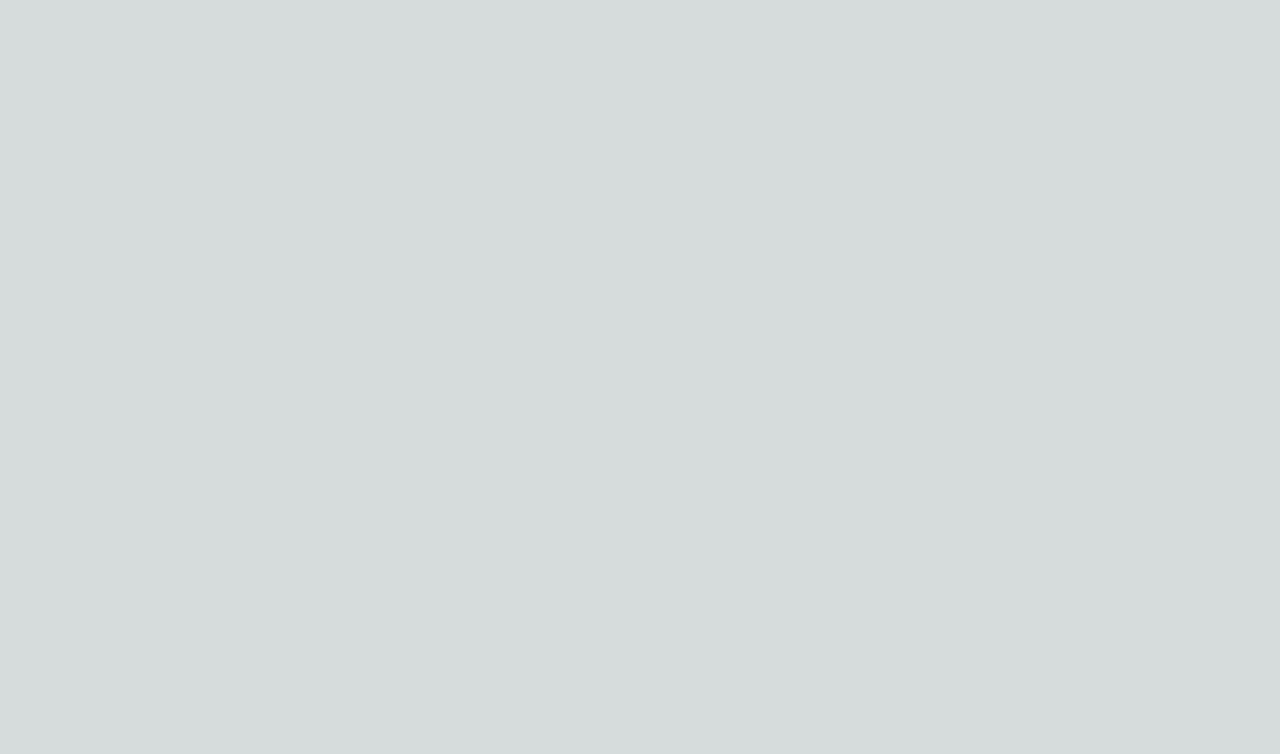
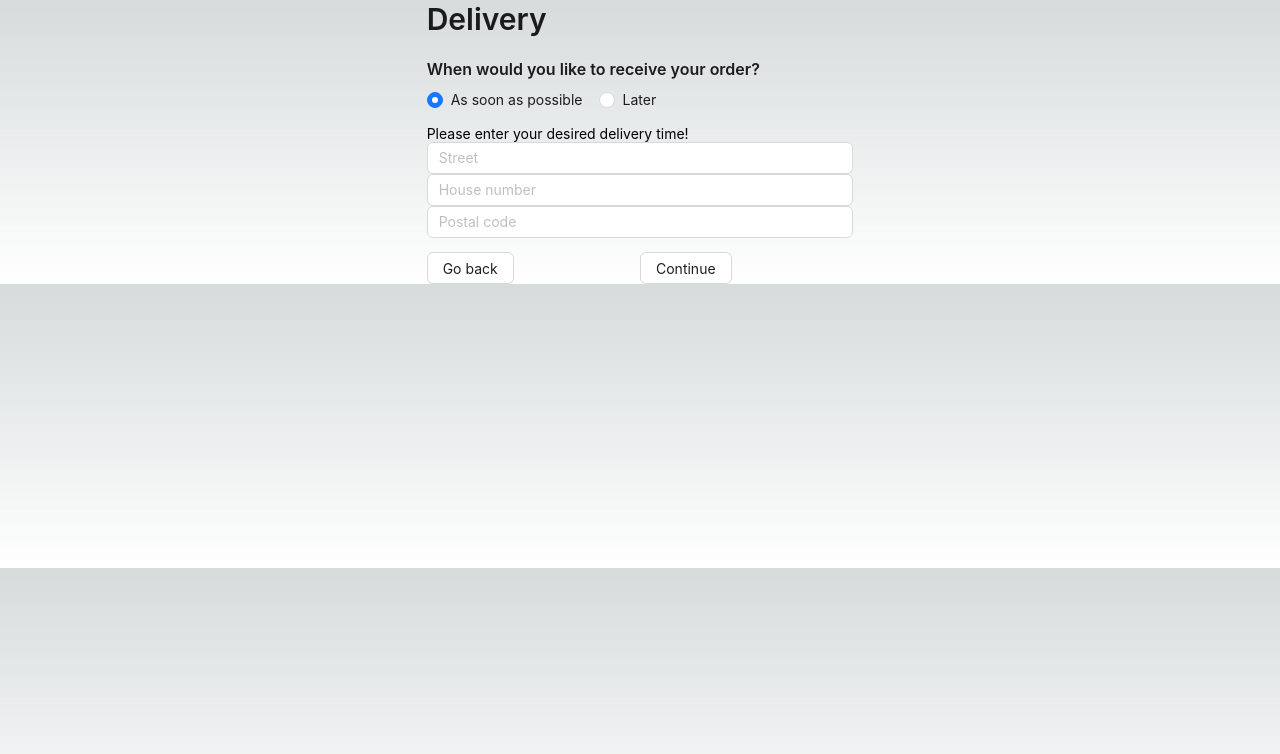
Before and after one commit to huuyl123/pizza-project, a Next.js app: page /pickup in a window 1280 px wide. Shown: the top 754 px of the page. Built offline with nearby package versions, Linux system fonts and the light colour scheme.

Commit message:
copy content from delivery to pickup

```diff
--- a/src/pages/pickup/index.jsx
+++ b/src/pages/pickup/index.jsx
@@ -1,7 +1,68 @@
 import React from 'react'
+import { Typography, Row, Col, Radio, TimePicker, Input, Button } from "antd";
+import { useState } from "react";
+import Router from "next/router";
+import styles from "./Pickup.module.css"
+
+const { Title, Text } = Typography;
+
+const format = "HH:mm";
 
 export default function Pickup() {
+  //Set value for radio
+  const [value, setValue] = useState(1);
+
+  const onChange = (e) => {
+    console.log("radio checked", e.target.value);
+    setValue(e.target.value);
+  };
+
+  //Hours for disabledHours in Timepicker
+  const disableHours = [0, 1, 2, 3, 4, 5, 6, 7, 21, 22, 23, 24];
+
   return (
-    <div></div>
+    <div className={styles.container}>
+      <Row justify="center">
+        <Col sx={20} md={12} lg={8} xl={8}>
+          <Title level={2} className={styles.pageHeader}>
+            Delivery
+          </Title>
+          <Title level={5}>When would you like to receive your order?</Title>
+          <Radio.Group onChange={onChange} value={value}>
+            <Radio value={1}>As soon as possible</Radio>
+            <Radio value={2}>Later</Radio>
+          </Radio.Group>
+          {value === 2 ? (
+            <div>
+              <TimePicker
+                format={format}
+                size="large"
+                minuteStep={15}
+                disabledHours={() => disableHours}
+              />
+            </div>
+          ) : (
+            <div></div>
+          )}
+          <p className="mt-1">Please enter your desired delivery time!</p>
+          <Input placeholder="Street" className={styles.inputForm} />
+          <Input placeholder="House number" className={styles.inputForm} />
+          <Input placeholder="Postal code" className={styles.inputForm} />
+          <Row className="mt-1">
+            <Col span={12}>
+              <Button
+                onClick={() => Router.back()}
+                className={styles.buttonBack}
+              >
+                Go back
+              </Button>
+            </Col>
+            <Col span={12}>
+              <Button className={styles.buttonContinue}>Continue</Button>
+            </Col>
+          </Row>
+        </Col>
+      </Row>
+    </div>
   )
 }
```
